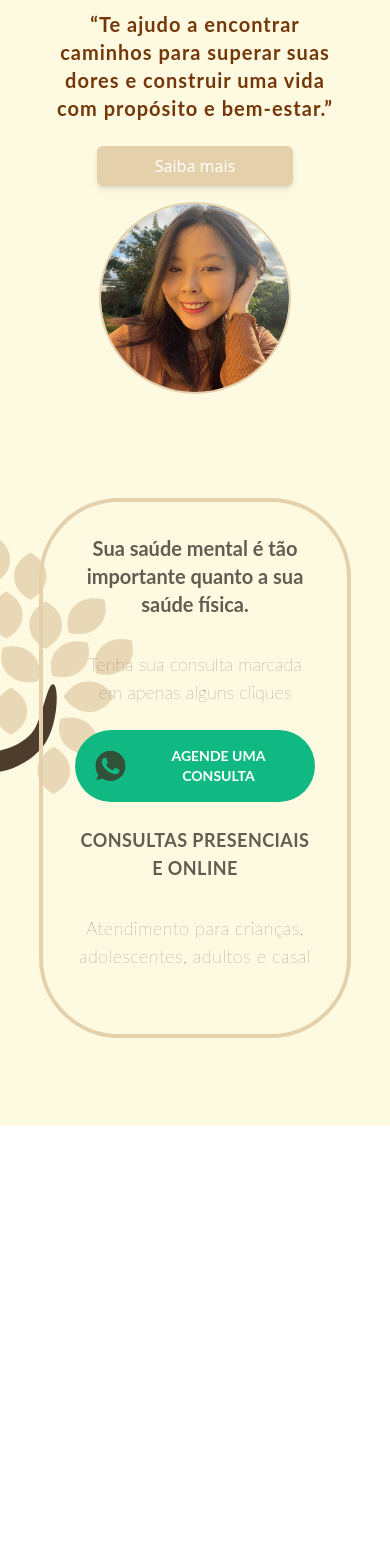
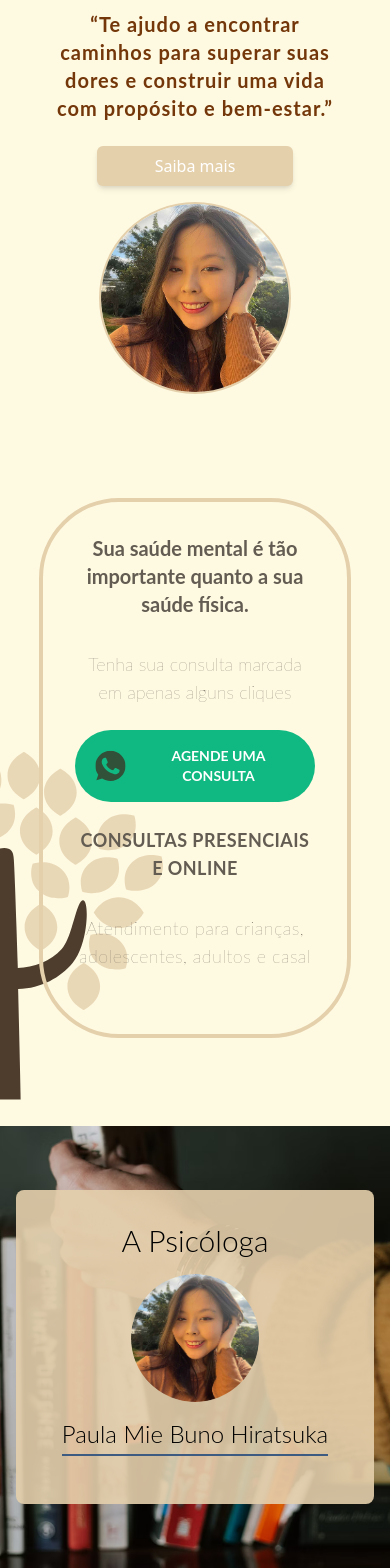
Before and after one commit to gabrielmunck/PaulaPsico, a React (Create React App) app: page / in a window 390 px wide. Shown: the part 90-1658 px from the top of the page. Before the commit the page ends 1216 px from the top, so only its background shows below. Built offline with nearby package versions, Linux system fonts and the light colour scheme.

Commit message:
Added about section with bg image

```diff
--- a/src/App.js
+++ b/src/App.js
@@ -1,12 +1,16 @@
 import "./App.css";
 import Herocard from "./components/Herocard";
 import Publi from "./components/Publi";
+import About from "./components/About";
 
 function App() {
   return (
     <div className="min-h-screen w-full bg-background flex flex-col items-center justify-center">
-      <Herocard />
-      <Publi />
+      <div className="w-full max-w-[1600px]">
+        <Herocard />
+        <Publi />
+      </div>
+      <About />
     </div>
   );
 }
--- a/src/components/About.jsx
+++ b/src/components/About.jsx
@@ -0,0 +1,23 @@
+import Aboutbg from "../assets/AboutBg.png";
+import PaulaPsico from "../assets/PaulaPsico.png";
+
+function About() {
+  return (
+    <div
+      className="w-full h-auto flex flex-col items-center justify-center bg-cover bg-center bg-no-repeat"
+      style={{ backgroundImage: `url(${Aboutbg})` }}
+    >
+      <div className="container mx-auto py-16 px-4">
+        <div className="flex flex-col justify-center items-center bg-main bg-opacity-90 p-8 rounded-lg max-w-3xl mx-auto">
+          <h2 className="w-full text-center text-3xl font-lato font-light mb-4">A Psicóloga</h2>
+          <img src={PaulaPsico} alt="Imagem da Psicologa Paula" className="w-32 h-32 rounded-full mb-4" />
+          <p className="font-lato font-light text-2xl border-b-2 border-logo pb-1 mb-4 ">Paula Mie Buno Hiratsuka</p>
+          <section className=""></section>
+
+        </div>
+      </div>
+    </div>
+  );
+}
+
+export default About;
--- a/src/components/Herocard.jsx
+++ b/src/components/Herocard.jsx
@@ -8,7 +8,7 @@ function Herocard() {
 
         <div className="w-full md:w-1/2 mt-4 md:mt-0">
           <h2 className="text-2xl font-bold text-main mb-3">Paula -</h2>
-          <p className="font-lato font-bold tracking-wider text-xl md:text-5xl lg:px-10 text-brown-text text-center">
+          <p className="font-lato font-bold tracking-wider text-xl md:text-2xl xl:text-5xl lg:px-10 text-brown-text text-center">
             “Te ajudo a encontrar caminhos para superar suas dores e construir
             uma vida com propósito e bem-estar.”
           </p>
--- a/src/components/Publi.jsx
+++ b/src/components/Publi.jsx
@@ -8,7 +8,7 @@ function Publi() {
         <img
           src={tree}
           alt="Árvore"
-          className="absolute -left-[180px] md:-left-[250px] top-10 md:top-0 transform -translate-y-1/2 w-auto h-full opacity-80"
+          className="absolute -left-[150px] md:-left-[250px] top-64 md:top-0 transform -translate-y-1/2 w-auto h-full opacity-80"
         />
       </div>
 
```
Also changed, not shown: src/assets/AboutBg.png (added).
